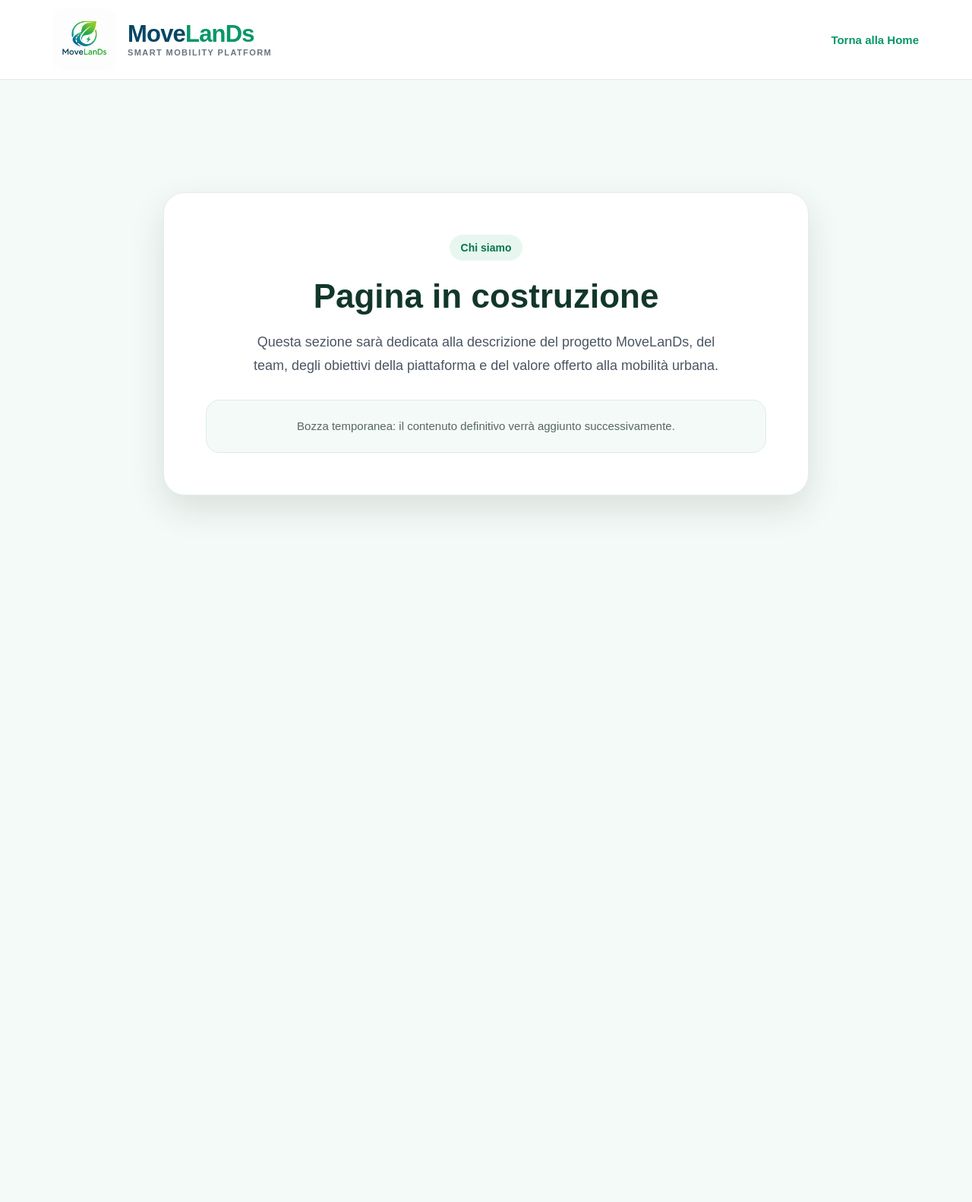
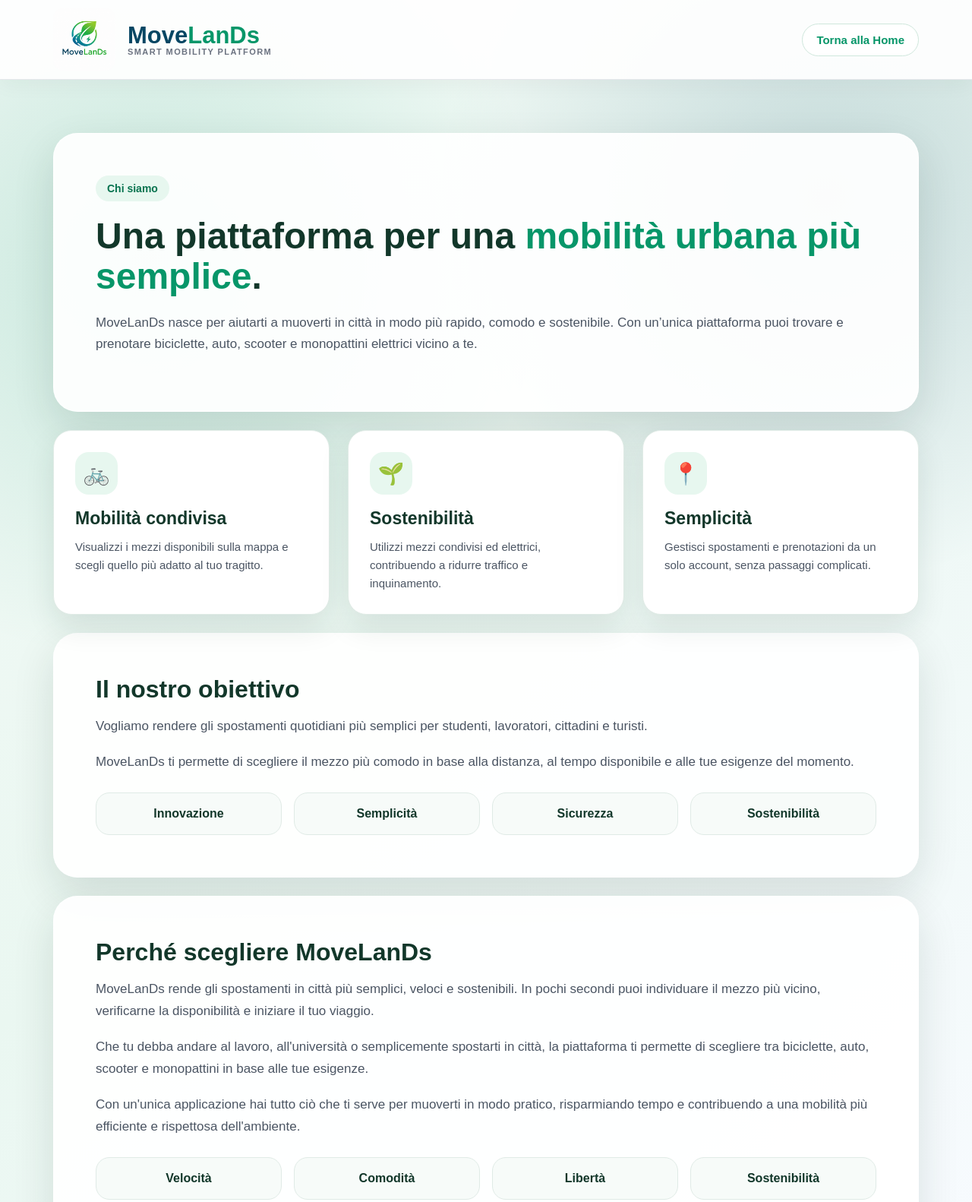
Before and after one commit to menca44/smart-mobility, a website: page public/chi-siamo.html in a window 1280 px wide. Shown: the top 1582 px of the page at 76% size. Before the commit the page ends 800 px from the top, so only its background shows below. Drawn offline with Linux system fonts and the light colour scheme.

Commit message:
Aggiorna pagina chi siamo

```diff
--- a/public/chi-siamo.html
+++ b/public/chi-siamo.html
@@ -6,14 +6,15 @@
   <title>MoveLanDs - Chi siamo</title>
 
   <style>
-    * {
-      box-sizing: border-box;
-    }
+    * { box-sizing: border-box; }
 
     body {
       margin: 0;
       font-family: Arial, Helvetica, sans-serif;
-      background: #f4faf7;
+      background:
+        radial-gradient(circle at 15% 20%, rgba(7, 150, 105, 0.18), transparent 30%),
+        radial-gradient(circle at 85% 15%, rgba(6, 70, 99, 0.16), transparent 28%),
+        linear-gradient(135deg, #f4faf7 0%, #eaf7f1 45%, #f8fbff 100%);
       color: #111827;
     }
 
@@ -23,15 +24,16 @@
       display: flex;
       align-items: center;
       justify-content: space-between;
-      background: #ffffff;
+      background: rgba(255,255,255,0.92);
       border-bottom: 1px solid #e5e7eb;
+      box-shadow: 0 8px 24px rgba(17, 45, 35, 0.04);
     }
 
     .brand {
       display: flex;
       align-items: center;
       gap: 16px;
-      color: #12372a;
+      text-decoration: none;
     }
 
     .brand-logo {
@@ -41,26 +43,14 @@
       border-radius: 14px;
     }
 
-    .brand-text {
-      display: flex;
-      flex-direction: column;
-      gap: 3px;
-    }
-
     .brand-title {
       font-size: 31px;
       font-weight: 800;
-      letter-spacing: -0.8px;
       line-height: 1;
     }
 
-    .brand-title-blue {
-      color: #064663;
-    }
-
-    .brand-title-green {
-      color: #079669;
-    }
+    .brand-title-blue { color: #064663; }
+    .brand-title-green { color: #079669; }
 
     .brand-subtitle {
       font-size: 11px;
@@ -72,90 +62,135 @@
 
     .back-link {
       color: #079669;
-      font-weight: 700;
+      font-weight: 800;
       text-decoration: none;
       font-size: 15px;
+      padding: 12px 18px;
+      border-radius: 999px;
+      border: 1px solid #cfe7dc;
+      background: #ffffff;
     }
 
-    .page-content {
-      min-height: calc(100vh - 105px);
-      display: flex;
-      align-items: center;
-      justify-content: center;
-      padding: 70px 30px;
+    .page-content { padding: 70px; }
+
+    .hero, .wide-section {
+      max-width: 1150px;
+      margin: 0 auto 24px;
+      background: rgba(255,255,255,0.92);
+      border-radius: 32px;
+      padding: 55px;
+      box-shadow: 0 22px 55px rgba(17, 45, 35, 0.12);
+      border: 1px solid rgba(255,255,255,0.8);
     }
 
-    .draft-card {
-      max-width: 850px;
-      width: 100%;
-      background: #ffffff;
-      border-radius: 28px;
-      padding: 55px;
-      text-align: center;
-      box-shadow: 0 18px 45px rgba(17, 45, 35, 0.12);
-      border: 1px solid #e5eee9;
-    }
-
-    .draft-card span {
+    .badge {
       display: inline-block;
       padding: 9px 15px;
       border-radius: 999px;
       background: #e7f7ef;
       color: #08734f;
       font-size: 14px;
-      font-weight: 700;
-      margin-bottom: 22px;
+      font-weight: 800;
+      margin-bottom: 20px;
     }
 
-    .draft-card h1 {
-      font-size: 44px;
+    .hero h1 {
+      font-size: 48px;
       color: #12372a;
       margin: 0 0 20px;
+      line-height: 1.1;
     }
 
-    .draft-card p {
-      font-size: 18px;
+    .hero h1 span { color: #079669; }
+
+    .hero p, .wide-section p {
+      font-size: 17px;
       line-height: 1.7;
       color: #4b5563;
-      margin: 0 auto 30px;
-      max-width: 650px;
+      margin: 0 0 18px;
     }
 
-    .draft-note {
-      background: #f4faf7;
+    .wide-section h2 {
+      margin: 0 0 16px;
+      color: #12372a;
+      font-size: 32px;
+    }
+
+    .sections {
+      max-width: 1150px;
+      margin: 0 auto 24px;
+      display: grid;
+      grid-template-columns: repeat(3, 1fr);
+      gap: 24px;
+    }
+
+    .card {
+      background: #ffffff;
+      border-radius: 24px;
+      padding: 28px;
+      box-shadow: 0 16px 38px rgba(17, 45, 35, 0.10);
       border: 1px solid #e0ebe6;
+    }
+
+    .card-icon {
+      width: 56px;
+      height: 56px;
       border-radius: 18px;
-      padding: 22px;
-      color: #566761;
+      background: #e7f7ef;
+      display: flex;
+      align-items: center;
+      justify-content: center;
+      font-size: 28px;
+      margin-bottom: 18px;
+    }
+
+    .card h2 {
+      margin: 0 0 12px;
+      color: #12372a;
+      font-size: 23px;
+    }
+
+    .card p {
+      margin: 0;
+      color: #4b5563;
       font-size: 15px;
       line-height: 1.6;
     }
 
-    @media (max-width: 700px) {
+    .values {
+      display: grid;
+      grid-template-columns: repeat(4, 1fr);
+      gap: 16px;
+      margin-top: 25px;
+    }
+
+    .value {
+      background: #f7fbf9;
+      border: 1px solid #e0ebe6;
+      border-radius: 18px;
+      padding: 18px;
+      font-weight: 800;
+      color: #12372a;
+      text-align: center;
+    }
+
+    @media (max-width: 900px) {
       .navbar {
-        padding: 0 30px;
+        padding: 18px 25px;
+        height: auto;
+        flex-direction: column;
+        gap: 16px;
       }
 
-      .brand-logo {
-        width: 64px;
-        height: 64px;
-      }
+      .page-content { padding: 35px 22px; }
 
-      .brand-title {
-        font-size: 25px;
-      }
+      .hero, .wide-section { padding: 35px 25px; }
 
-      .brand-subtitle {
-        font-size: 9px;
-      }
+      .hero h1 { font-size: 36px; }
 
-      .draft-card {
-        padding: 35px 25px;
-      }
+      .sections { grid-template-columns: 1fr; }
 
-      .draft-card h1 {
-        font-size: 34px;
-      }
+      .values { grid-template-columns: 1fr 1fr; }
     }
   </style>
 </head>
@@ -163,35 +198,109 @@
 <body>
 
   <header class="navbar">
-    <div class="brand">
+    <a href="index.html" class="brand">
       <img src="ProPic.png" alt="Logo MoveLanDs" class="brand-logo">
 
-      <div class="brand-text">
-        <span class="brand-title">
+      <div>
+        <div class="brand-title">
           <span class="brand-title-blue">Move</span><span class="brand-title-green">LanDs</span>
-        </span>
-        <span class="brand-subtitle">Smart mobility platform</span>
+        </div>
+        <div class="brand-subtitle">Smart mobility platform</div>
       </div>
-    </div>
+    </a>
 
     <a href="index.html" class="back-link">Torna alla Home</a>
   </header>
 
   <main class="page-content">
-    <section class="draft-card">
-      <span>Chi siamo</span>
 
-      <h1>Pagina in costruzione</h1>
+    <section class="hero">
+      <span class="badge">Chi siamo</span>
+
+      <h1>Una piattaforma per una <span>mobilità urbana più semplice</span>.</h1>
 
       <p>
-        Questa sezione sarà dedicata alla descrizione del progetto MoveLanDs,
-        del team, degli obiettivi della piattaforma e del valore offerto alla mobilità urbana.
+        MoveLanDs nasce per aiutarti a muoverti in città in modo più rapido, comodo e sostenibile.
+        Con un’unica piattaforma puoi trovare e prenotare biciclette, auto, scooter e monopattini
+        elettrici vicino a te.
+      </p>
+    </section>
+
+    <section class="sections">
+      <div class="card">
+        <div class="card-icon">🚲</div>
+        <h2>Mobilità condivisa</h2>
+        <p>
+          Visualizzi i mezzi disponibili sulla mappa e scegli quello più adatto al tuo tragitto.
+        </p>
+      </div>
+
+      <div class="card">
+        <div class="card-icon">🌱</div>
+        <h2>Sostenibilità</h2>
+        <p>
+          Utilizzi mezzi condivisi ed elettrici, contribuendo a ridurre traffico e inquinamento.
+        </p>
+      </div>
+
+      <div class="card">
+        <div class="card-icon">📍</div>
+        <h2>Semplicità</h2>
+        <p>
+          Gestisci spostamenti e prenotazioni da un solo account, senza passaggi complicati.
+        </p>
+      </div>
+    </section>
+
+    <section class="wide-section">
+      <h2>Il nostro obiettivo</h2>
+
+      <p>
+        Vogliamo rendere gli spostamenti quotidiani più semplici per studenti, lavoratori,
+        cittadini e turisti.
       </p>
 
-      <div class="draft-note">
-        Bozza temporanea: il contenuto definitivo verrà aggiunto successivamente.
+      <p>
+        MoveLanDs ti permette di scegliere il mezzo più comodo in base alla distanza,
+        al tempo disponibile e alle tue esigenze del momento.
+      </p>
+
+      <div class="values">
+        <div class="value">Innovazione</div>
+        <div class="value">Semplicità</div>
+        <div class="value">Sicurezza</div>
+        <div class="value">Sostenibilità</div>
       </div>
     </section>
+
+    <section class="wide-section">
+      <h2>Perché scegliere MoveLanDs</h2>
+
+      <p>
+        MoveLanDs rende gli spostamenti in città più semplici, veloci e sostenibili.
+        In pochi secondi puoi individuare il mezzo più vicino, verificarne la disponibilità
+        e iniziare il tuo viaggio.
+      </p>
+
+      <p>
+        Che tu debba andare al lavoro, all'università o semplicemente spostarti in città,
+        la piattaforma ti permette di scegliere tra biciclette, auto, scooter e monopattini
+        in base alle tue esigenze.
+      </p>
+
+      <p>
+        Con un'unica applicazione hai tutto ciò che ti serve per muoverti in modo pratico,
+        risparmiando tempo e contribuendo a una mobilità più efficiente e rispettosa dell'ambiente.
+      </p>
+
+      <div class="values">
+        <div class="value">Velocità</div>
+        <div class="value">Comodità</div>
+        <div class="value">Libertà</div>
+        <div class="value">Sostenibilità</div>
+      </div>
+    </section>
+
   </main>
 
 </body>
```
